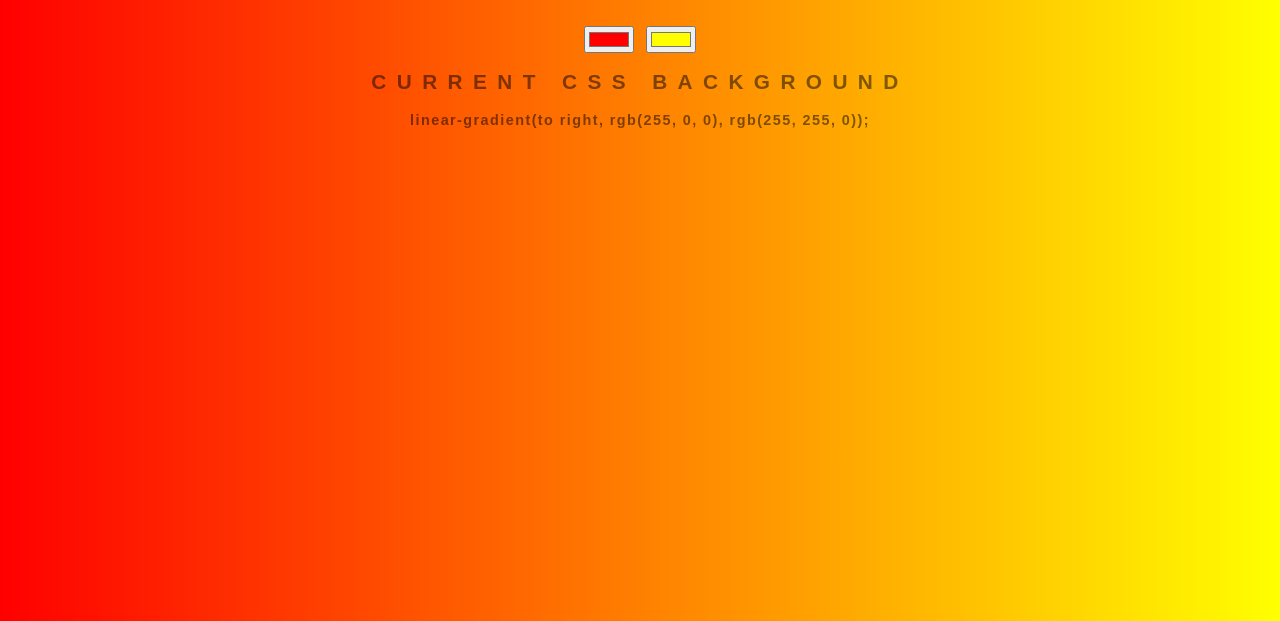
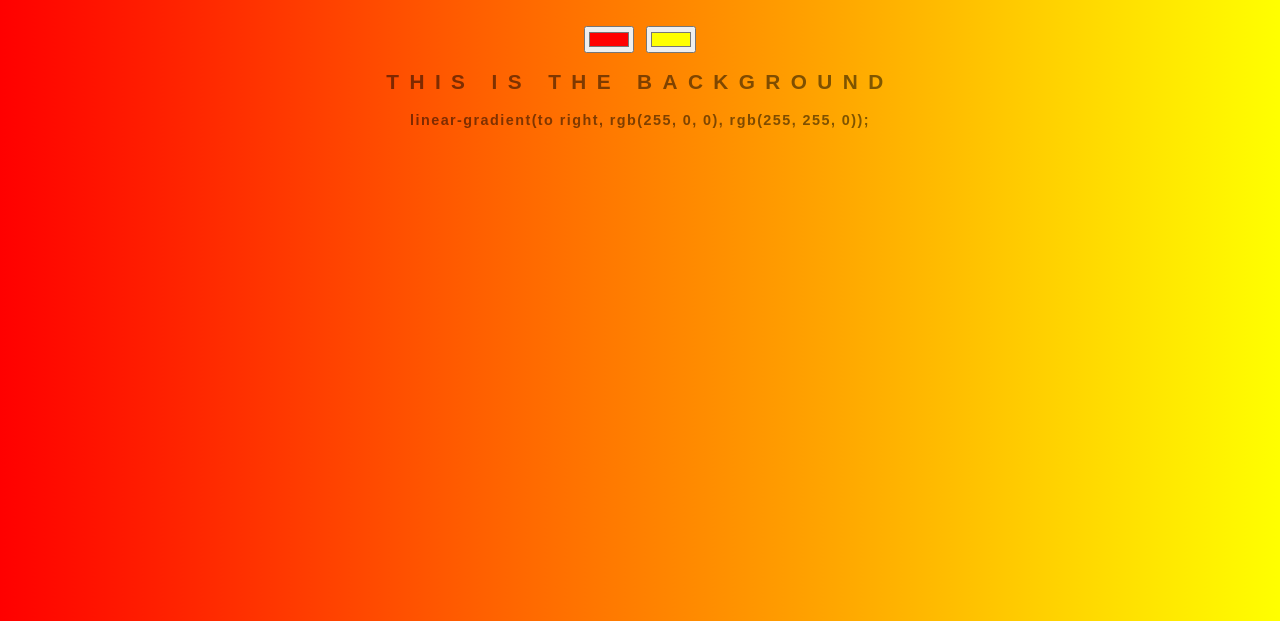
Before and after one commit to maiiaKey/background-generator, a plain HTML site: page index.html in a window 1280 px wide. Shown: the part 179-800 px from the top of the page. Drawn offline with Linux system fonts and the light colour scheme.

Commit message:
chnaging text

```diff
--- a/index.html
+++ b/index.html
@@ -1,14 +1,14 @@
 <!DOCTYPE html>
 <html>
 <head>
-	<title>Cool Background</title>
+	<title>COOL Background</title>
 	<link rel="stylesheet" type="text/css" href="style.css">
 </head>
 <body id="gradient">
 	<h1>Background Generator</h1>
 	<input class="color1" type="color" name="color1" value="#ff0000">
 	<input class="color2" type="color" name="color2" value="#ffff00">
-	<h2>Current CSS Background</h2>
+	<h2>This is the background</h2>
 	<h3>linear-gradient(to right, rgb(255, 0, 0), rgb(255, 255, 0));</h3>
 	<script type="text/javascript" src="script.js"></script>
 </body>
```
